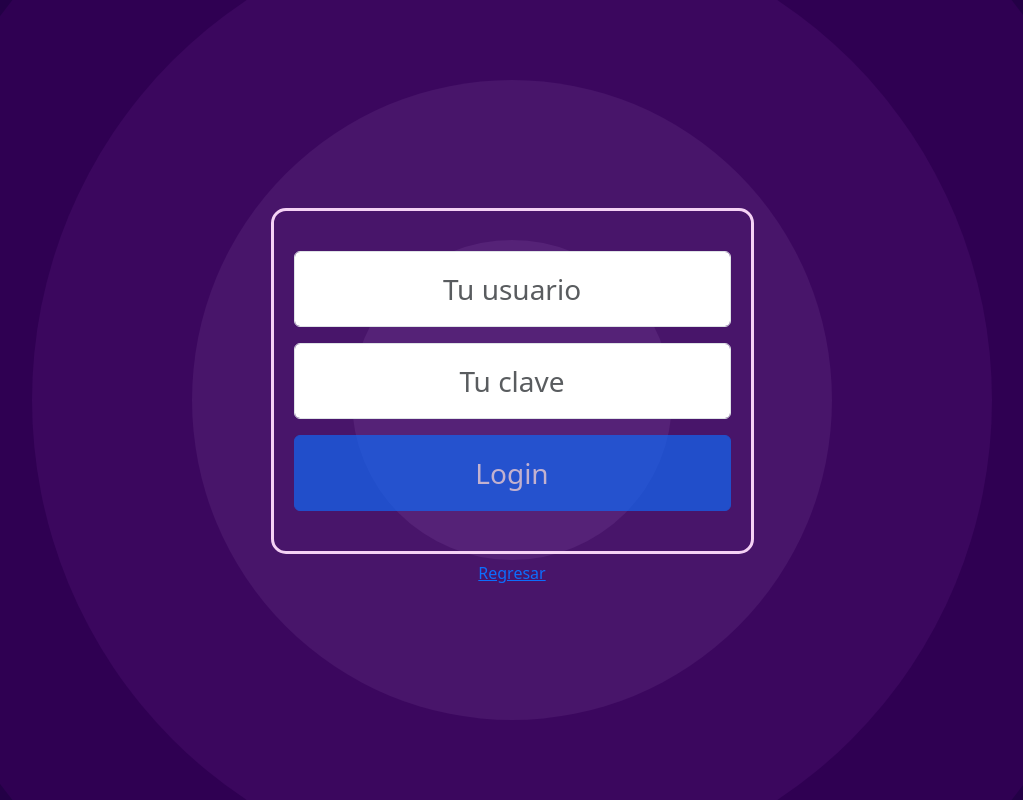
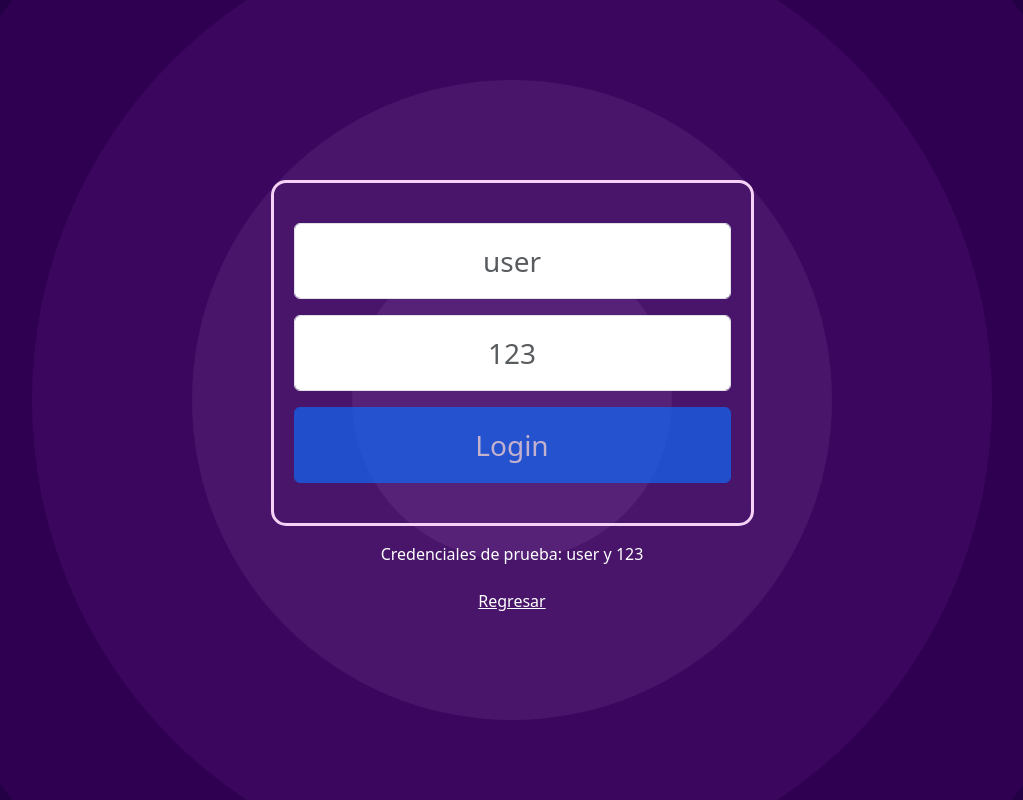
Before and after one commit to ixcajoc/reciclaje-plataforma-interactiva, an Angular app: page /login in a window 1280 px wide. Shown: the whole page, without its empty margins (128-1151 px from the left). Built offline with nearby package versions, Linux system fonts and the light colour scheme.

Commit message:
add: rewriting the placeholder of the login form. Showing the user credentials

```diff
--- a/src/app/componentes/login/login.component.html
+++ b/src/app/componentes/login/login.component.html
@@ -9,7 +9,7 @@
 
             <input
                 type="text"
-                placeholder="Tu usuario"
+                placeholder="user"
                 aria-label="default input example"
                 formControlName="user"
                 required autocomplete="off"
@@ -17,7 +17,7 @@
 
             <input type="password"
                 id="inputPassword5"
-                placeholder="Tu clave"
+                placeholder="123"
                 aria-describedby="passwordHelpBlock"
                 formControlName="password"
                 required autocomplete="off"
@@ -31,6 +31,7 @@
 
 
         </form>
+        <p class="text-white pt-3">Credenciales de prueba: user y 123</p>
 
         <!-- <a
         class="text-white"
@@ -38,7 +39,7 @@
         href="/inicio">Regresar</a> -->
         <button
             type="button"
-            class="btn btn-link"
+            class="btn btn-link text-white"
             [routerLink]="['/inicio']"
             >Regresar
         </button>
```
